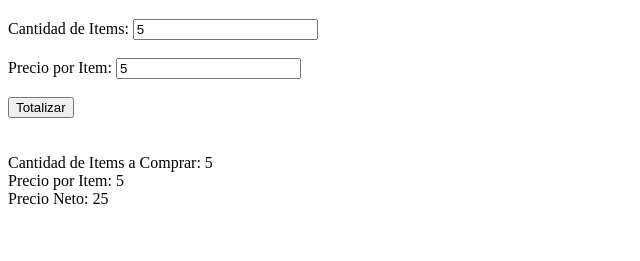
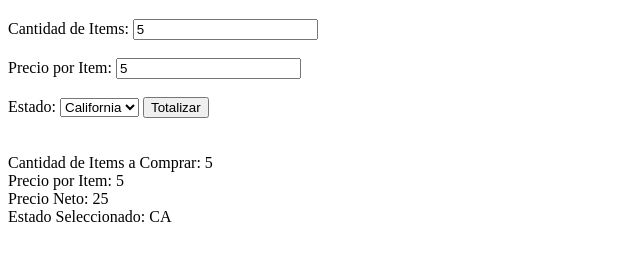
Before and after one commit to SantiSaaUCB/IngSoft-EjemploTotalizadorVentas, a website built with Parcel: page index.html in a window 1280 px wide. Both pictures are taken after typing "5", "5" into the empty fields and a click on the input "Totalizar". Shown: the part 61-322 px from the top of the page, without its empty margins (0-640 px from the left). Built offline with nearby package versions, Linux system fonts and the light colour scheme.

Commit message:
feat: Seleccionar estado y mostrar elección

```diff
--- a/index.html
+++ b/index.html
@@ -12,7 +12,15 @@
       <input type="number" id="cantidad-items" required /> <br> <br>
       <label for="precio-item">Precio por Item:</label>
       <input type="number" id="precio-item" required /> <br> <br>
-
+      <label for="estado">Estado:</label>
+      <select id="estado">
+        <option value="CA">California</option>
+        <option value="NY">New York</option>
+        <option value="TX">Texas</option>
+        <option value="CA">California</option>
+        <option value="NY">New York</option>
+        <option value="TX">Texas</option>
+      </select>
       <input type="submit" value="Totalizar" id="totalizar-button" />
     </form> <br> <br>
 
@@ -20,6 +28,7 @@
       <label id="info-cantidadItems"></label> <br>
       <label id="info-precioItem"></label> <br>
       <label id="info-precioNeto"></label> <br>
+      <label id="info-estado"></label> <br>
     </div>
     <script type="module" src="./src/presenter.js"></script>
   </body>
--- a/src/presenter.js
+++ b/src/presenter.js
@@ -6,17 +6,20 @@ const price = document.querySelector("#precio-item");
 const textCantidad = document.querySelector("#info-cantidadItems");
 const textPrecio = document.querySelector("#info-precioItem");
 const textPrecioNeto = document.querySelector("#info-precioNeto");
+const state = document.querySelector("#estado");
+const textEstado = document.querySelector("#info-estado")
 
 form.addEventListener("submit", (event) => {
   event.preventDefault();
 
   let cantidadItems = parseInt(items.value, 10);
   let precioItem = parseFloat(price.value);
+  let estadoSeleccionado = state.value;
 
   const resultado = totalizar(cantidadItems, precioItem);
 
   textCantidad.textContent = `Cantidad de Items a Comprar: ${cantidadItems}`;
   textPrecio.textContent = `Precio por Item: ${precioItem}`;
   textPrecioNeto.textContent = `Precio Neto: ${resultado.precioNeto}`;
-
+  textEstado.textContent = `Estado Seleccionado: ${estadoSeleccionado}`;
 });
```
